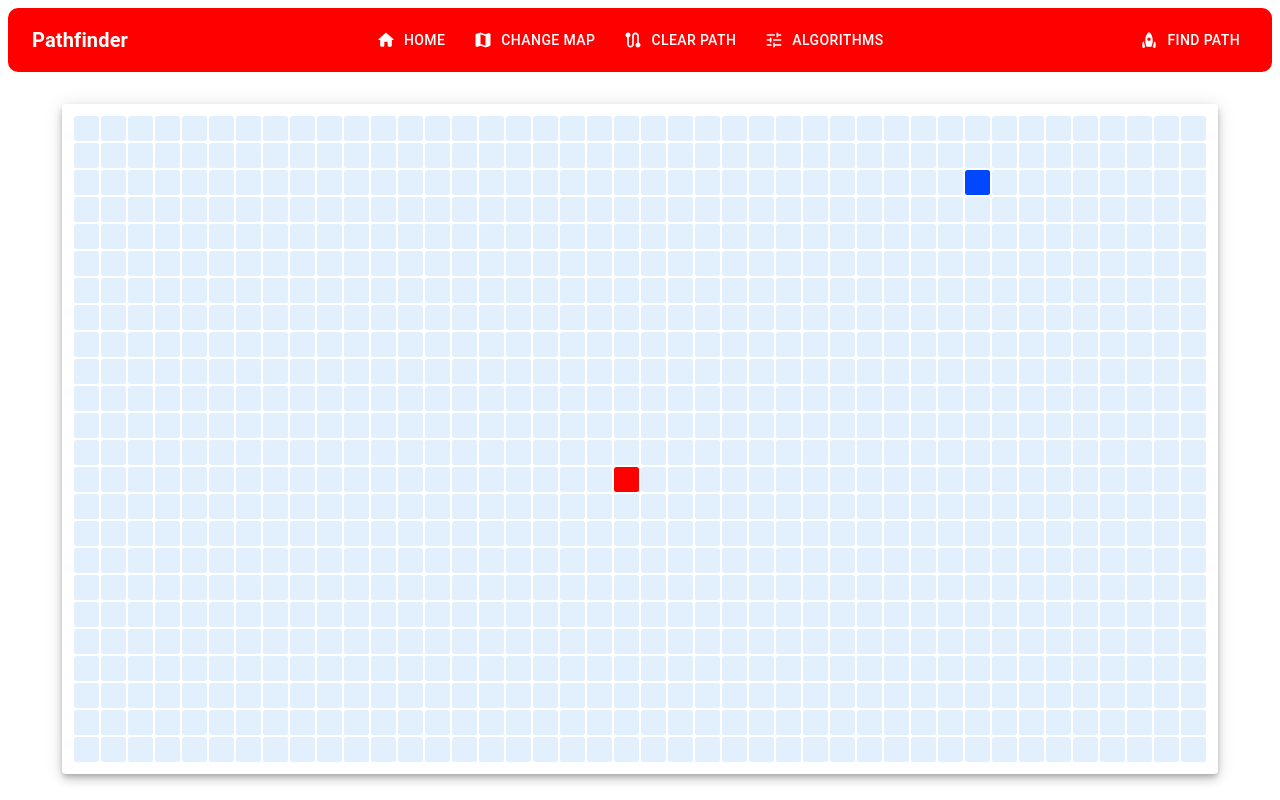
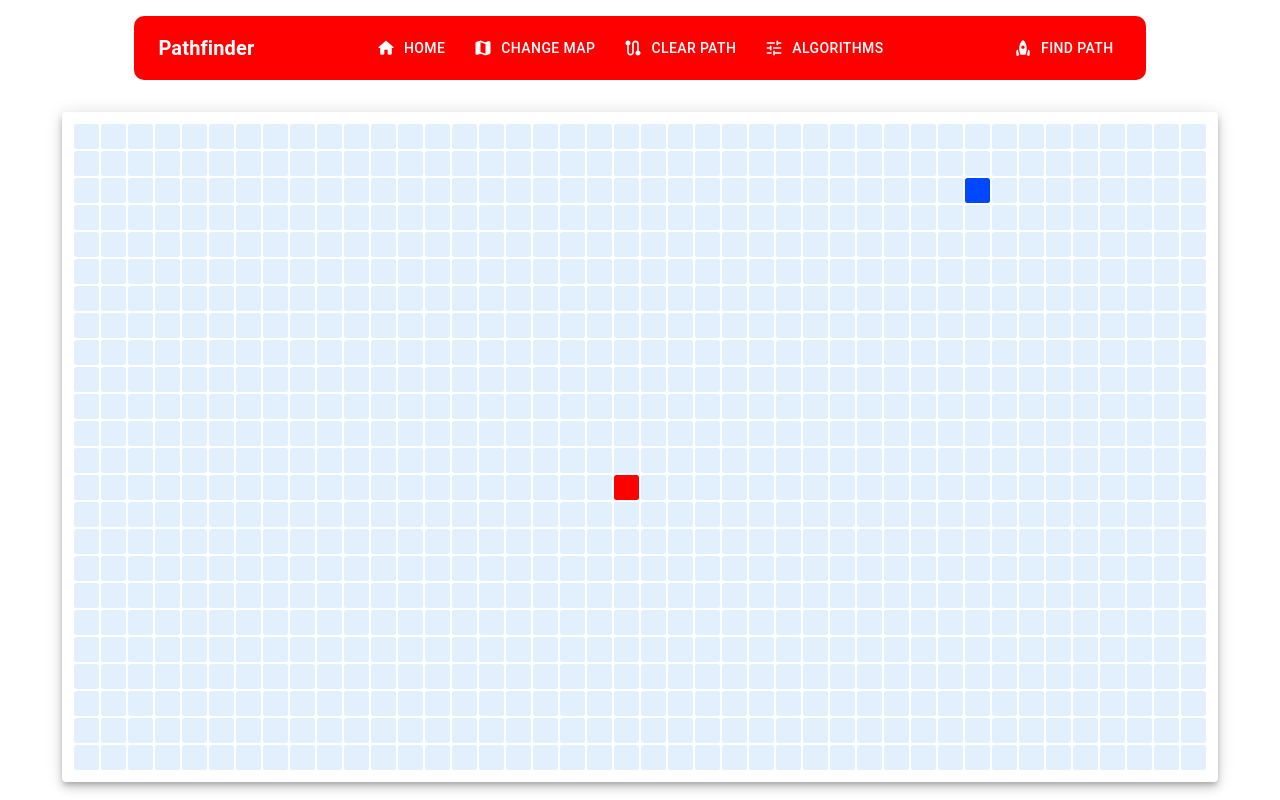
Before and after one commit to DexTerMtor-Rahul/Pathfinder, a React (Vite) app in the folder client/: page /pathfinder in a window 1280 px wide. Built offline with nearby package versions, Linux system fonts and the light colour scheme.

Commit message:
adjustment in appBar

```diff
--- a/client/src/components/Pathfinder.jsx
+++ b/client/src/components/Pathfinder.jsx
@@ -32,6 +32,15 @@ const tableStyle = {
   padding: "10px",
   width: "fit-content",
   marginTop: "2rem",
+};
+
+const AppBarStyle = {
+  width: "80%",
+  margin: "auto",
+  marginTop: "1rem",
+  borderRadius: "10px",
+  backgroundColor: "#FF0000",
+  boxShadow: "none",
 };
 
 const Pathfinder = () => {
@@ -239,13 +248,7 @@ const Pathfinder = () => {
 
   return (
     <div>
-      <AppBar
-        position="static"
-        sx={{
-          backgroundColor: "#FF0000",
-          borderRadius: "10px",
-          boxShadow: "none",
-        }}>
+      <AppBar position="static" style={AppBarStyle}>
         <Toolbar>
           <Box
             sx={{
```
